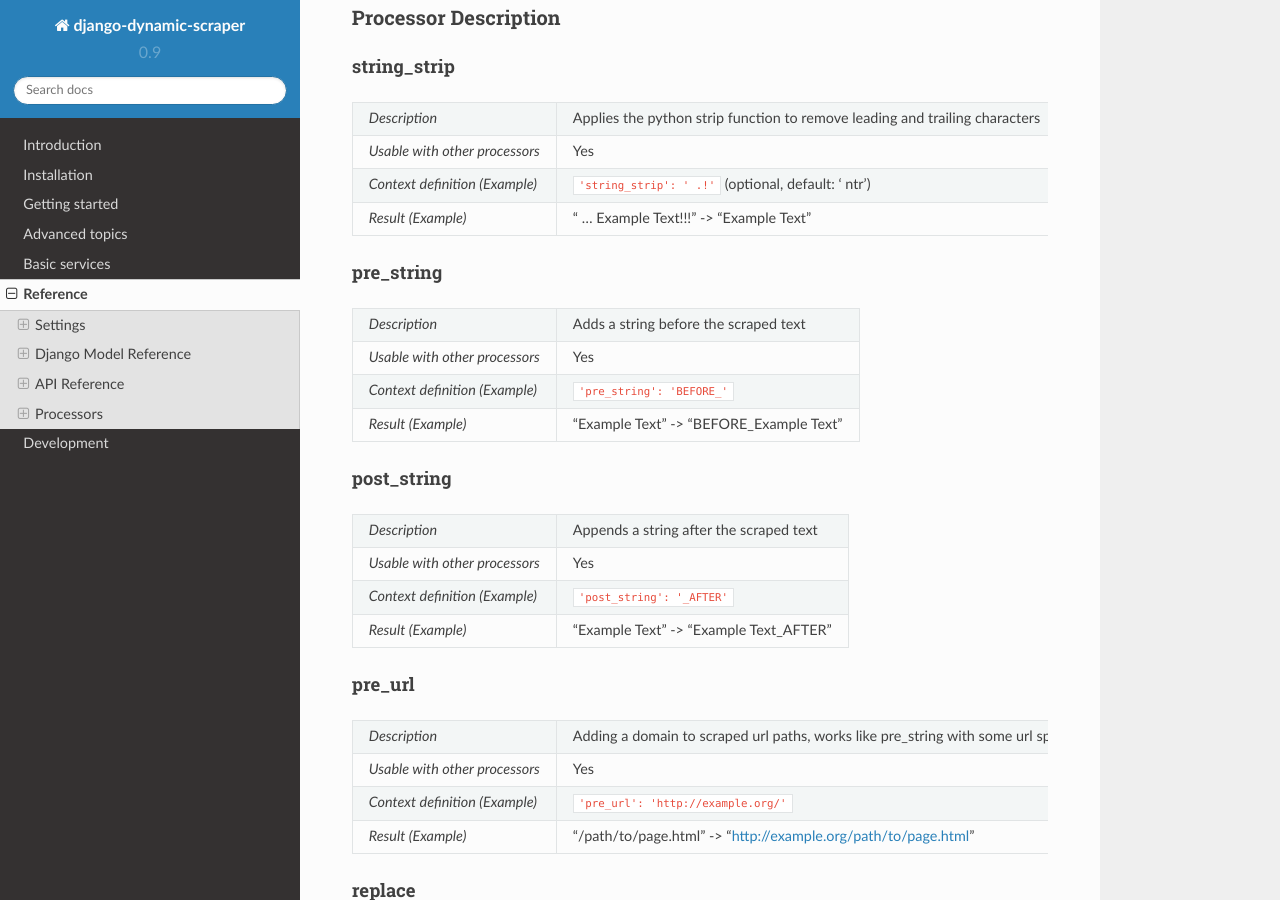
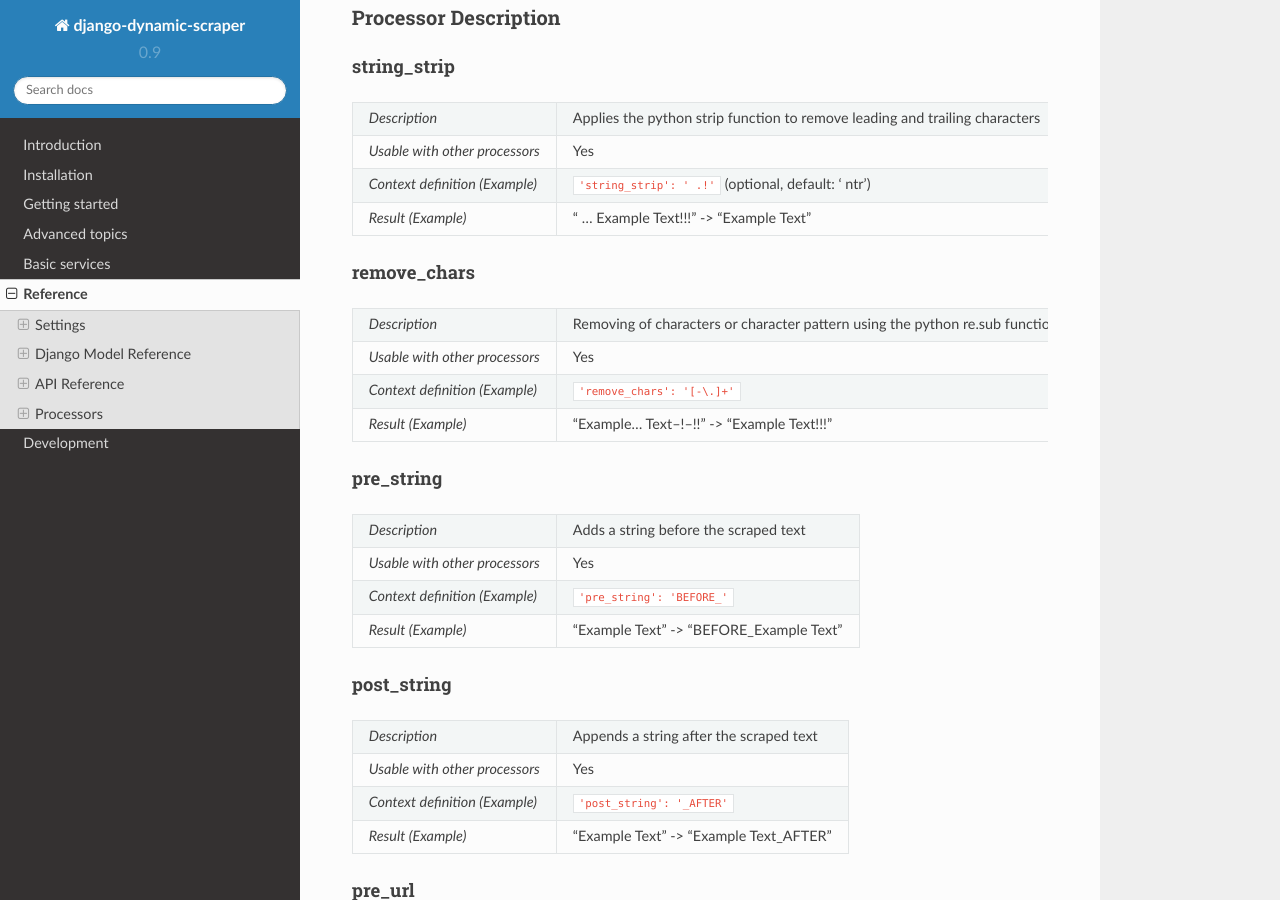
Before and after one commit to dev02019/django-dynamic-scraper, a Sphinx documentation site: the page built from docs/reference.rst, in a window 1280 px wide and 900 px high, scrolled down 3112 px. Built offline with Sphinx 7.4.7 and the Read the Docs theme 2.0.0, drawn with Linux system fonts in a browser that asks for light colours.

```diff
--- a/docs/development.rst
+++ b/docs/development.rst
@@ -94,6 +94,11 @@ Docker container can be run with::
 
 Release Notes
 =============
+**Changes in version 0.9.2-beta** (2016-01-14)
+
+* New processor ``remove_chars`` (see: :ref:`processors`) for removing one or several type of chars from
+  a scraped string
+
 **Changes in version 0.9.1-beta** (2016-01-13)
 
 * Allowing empty ``x_path`` scraper attribute fields for easier appliance of ``static`` processor to fill
--- a/docs/reference.rst
+++ b/docs/reference.rst
@@ -170,6 +170,16 @@ string_strip
 *Result (Example)*             " ... Example Text!!!" -> "Example Text"
 ============================== ================================================================
 
+remove_chars
+^^^^^^^^^^^^
+============================== ================================================================
+*Description*                  Removing of characters or character pattern using the python
+                               re.sub function by providing a regex pattern
+*Usable with other processors* Yes
+*Context definition (Example)* ``'remove_chars': '[-\.]+'``
+*Result (Example)*             "Example... Text--!--!!" -> "Example Text!!!"
+============================== ================================================================
+
 pre_string
 ^^^^^^^^^^
 ============================== ===================================================================
--- a/setup.py
+++ b/setup.py
@@ -4,7 +4,7 @@ import os
 
 setup(
     name='django-dynamic-scraper',
-    version='0.9.1',
+    version='0.9.2',
     description='Creating Scrapy scrapers via the Django admin interface',
     author='Holger Drewes',
     author_email='Holger.Drewes@gmail.com',
```
